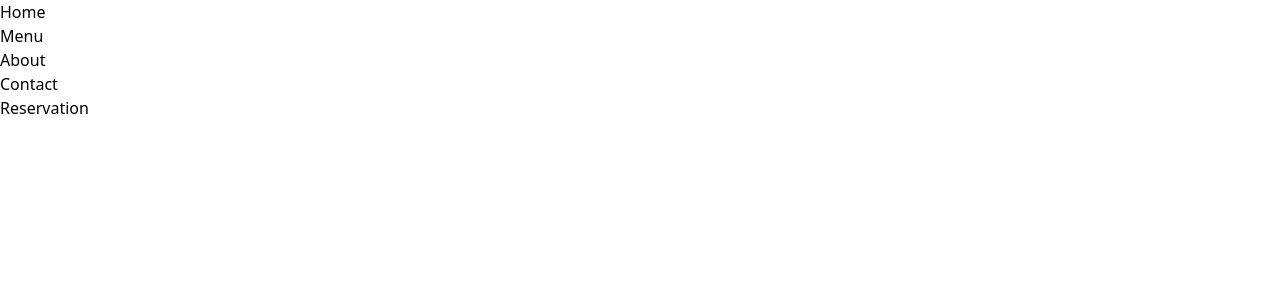
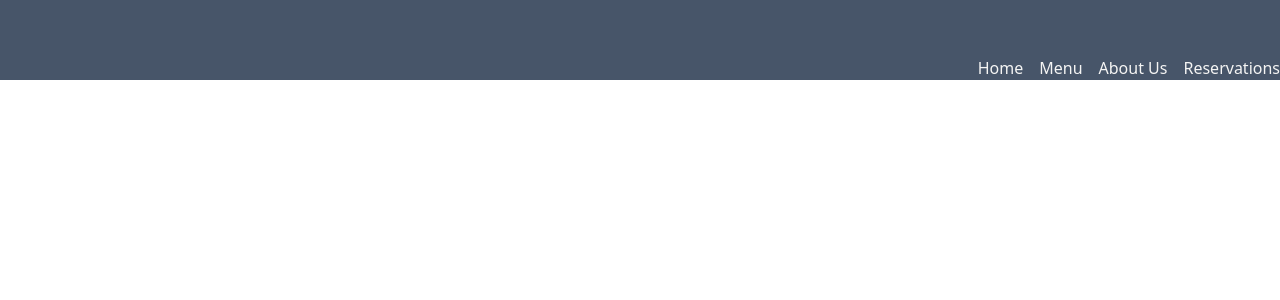
Before and after one commit to lapierredevon/dinner-for-two, a React (Create React App) app: page / in a window 1280 px wide. Shown: the top 300 px of the page. Built offline with nearby package versions, Linux system fonts and the light colour scheme.

Commit message:
fix-flex-properties-navbar

```diff
--- a/src/navigation/header.tsx
+++ b/src/navigation/header.tsx
@@ -1,24 +1,22 @@
 import React from "react";
+import { Link } from "react-router-dom";
 
 /**
- * Work on navigation menu bar.
- * Home
- * Menu
- * About
- * Contact
- * Reservation
+ * Make the navigation menu bar mobile responsive
+ * When the app is on the phone screen I want it to show 3 lines that when it is clicked o by the user  all of the menu items appear
  */
 export default function Header() {
   return (
-    <header>
+    <header className="bg-slate-600 text-stone-100">
       <nav>
-        <ul>
-          <li>Home</li>
-          <li>Menu</li>
-          <li>About</li>
-          <li>Contact</li>
-          <li>Reservation</li>
-        </ul>
+        <div className="flex justify-end max-w-screen h-[80px]">
+          <div className="flex items-end space-x-4">
+            <Link to={"/home"}>Home</Link>
+            <Link to={"/menu"}>Menu</Link>
+            <Link to={"/about"}>About Us</Link>
+            <Link to={"/reservations"}>Reservations</Link>
+          </div>
+        </div>
       </nav>
     </header>
   );
```
